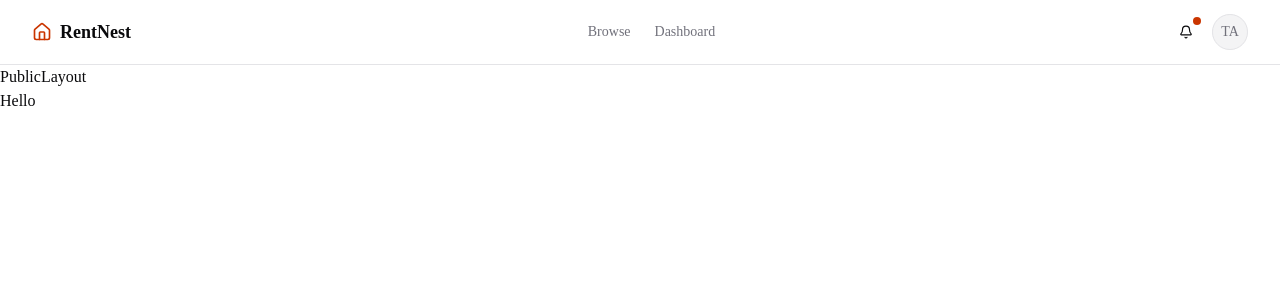
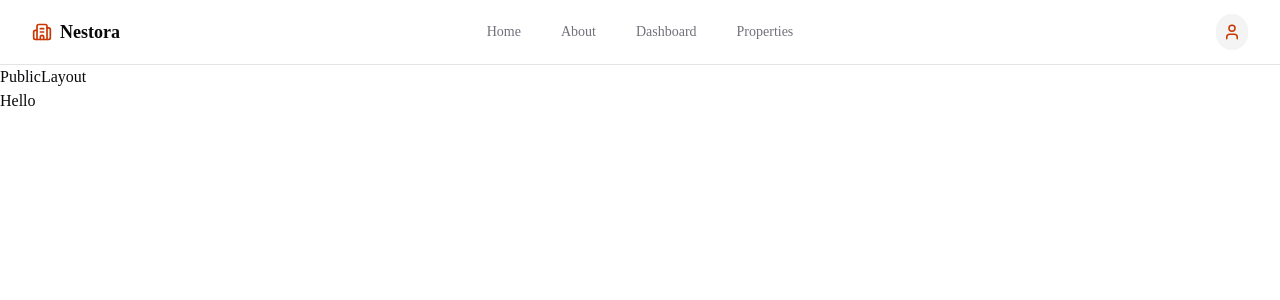
Before and after one commit to sumayaislamm/Nestora_Frontend, a Next.js app: page / in a window 1280 px wide. Shown: the top 300 px of the page. Built offline with nearby package versions, Linux system fonts and the light colour scheme.

Commit message:
navbar primary complete

```diff
--- /dev/null
+++ b/app/(public)/about/page.tsx
@@ -0,0 +1,9 @@
+import React from 'react'
+
+const AboutPage = () => {
+  return (
+    <div>AboutPage</div>
+  )
+}
+
+export default AboutPage;
--- a/components/navbar.tsx
+++ b/components/navbar.tsx
@@ -1,237 +1,109 @@
-"use client";
-
 import Link from "next/link";
-import { useState } from "react";
-import { Home, Menu, Bell, Plus, X } from "lucide-react";
-import { Button } from "@/components/ui/button";
-import { Badge } from "@/components/ui/badge";
+import { Building2, User, Settings,LogOut, } from "lucide-react";
 import {
   DropdownMenu,
   DropdownMenuContent,
   DropdownMenuItem,
-  DropdownMenuLabel,
+  DropdownMenuTrigger,
   DropdownMenuSeparator,
-  DropdownMenuTrigger,
 } from "@/components/ui/dropdown-menu";
-import {
-  Avatar,
-  AvatarFallback,
-  AvatarImage,
-} from "@/components/ui/avatar";
-import { Sheet, SheetContent, SheetTrigger } from "@/components/ui/sheet";
-
-// Replace this with your real auth hook (e.g. useSession, useAuth, etc.)
-type Role = "guest" | "tenant" | "landlord" | "admin";
-
-interface CurrentUser {
-  name: string;
-  role: Role;
-  avatarUrl?: string;
-}
-
-// TEMP: swap with real session data
-const useCurrentUser = (): CurrentUser | null => {
-  return {
-    name: "Tanvir Ahmed",
-    role: "tenant",
-    avatarUrl: undefined,
-  };
-};
-
-const initials = (name: string) =>
-  name
-    .split(" ")
-    .map((part) => part[0])
-    .join("")
-    .toUpperCase()
-    .slice(0, 2);
-
-const roleLinks: Record<Exclude<Role, "guest">, { href: string; label: string }[]> = {
-  tenant: [
-    { href: "/properties", label: "Browse" },
-    { href: "/dashboard/tenant", label: "Dashboard" },
-  ],
-  landlord: [
-    { href: "/dashboard/landlord", label: "My properties" },
-    { href: "/dashboard/landlord/requests", label: "Requests" },
-  ],
-  admin: [
-    { href: "/dashboard/admin", label: "Dashboard" },
-    { href: "/dashboard/admin/users", label: "Users" },
-    { href: "/dashboard/admin/listings", label: "Listings" },
-  ],
-};
-
-const roleDashboardHref: Record<Exclude<Role, "guest">, string> = {
-  tenant: "/dashboard/tenant",
-  landlord: "/dashboard/landlord",
-  admin: "/dashboard/admin",
-};
 
 export function Navbar() {
-  const user = useCurrentUser();
-  const [mobileOpen, setMobileOpen] = useState(false);
-  const links = user ? roleLinks[user.role as Exclude<Role, "guest">] : [];
-
+  // User dropdown menu items
+  const USER_MENU_ITEMS = [
+    { label: "Profile", href: "/profile", icon: User },
+    { label: "Settings", href: "/settings", icon: Settings },
+  ];
   return (
-    <header className="sticky top-0 z-50 w-full border-b bg-background/95 backdrop-blur supports-[backdrop-filter]:bg-background/60">
-      <div className="mx-auto flex h-16 max-w-7xl items-center justify-between px-4 sm:px-6 lg:px-8">
-        {/* Logo */}
-        <Link href="/" className="flex items-center gap-2 font-semibold text-lg">
-          <Home className="h-5 w-5 text-primary" />
-          RentNest
+    <header className="sticky top-0 z-50 w-full border-b bg-background">
+      <div className="relative mx-auto flex h-16 max-w-7xl items-center justify-between px-4 sm:px-6 lg:px-8">
+        {/* Left: Logo */}
+        <Link
+          href="/"
+          className="flex items-center gap-2 font-semibold text-lg"
+        >
+          <Building2 className="h-5 w-5 text-primary" />
+          Nestora
         </Link>
 
-        {/* Desktop nav links */}
-        <nav className="hidden md:flex items-center gap-6">
-          {(user ? links : [{ href: "/properties", label: "Browse" }]).map(
-            (link) => (
+        {/* Middle: Nav links (absolutely centered) */}
+        <nav className="absolute left-1/2 hidden -translate-x-1/2 items-center gap-10 md:flex">
           <Link
-                key={link.href}
-                href={link.href}
+            href="/"
             className="text-sm font-medium text-muted-foreground transition-colors hover:text-foreground"
           >
-                {link.label}
+            Home
           </Link>
-            )
-          )}
+          <Link
+            href="/about"
+            className="text-sm font-medium text-muted-foreground transition-colors hover:text-foreground"
+          >
+            About
+          </Link>
+          <Link
+            href="/tenant-dashboard"
+            className="text-sm font-medium text-muted-foreground transition-colors hover:text-foreground"
+          >
+            Dashboard
+          </Link>
+          <Link
+            href="/properties"
+            className="text-sm font-medium text-muted-foreground transition-colors hover:text-foreground"
+          >
+            Properties
+          </Link>
         </nav>
 
-        {/* Right side */}
-        <div className="hidden md:flex items-center gap-3">
-          {!user ? (
-            <>
-              <Button variant="ghost" asChild>
-                <Link href="/auth/login">Log in</Link>
-              </Button>
-              <Button asChild>
-                <Link href="/auth/register">Sign up</Link>
-              </Button>
-            </>
-          ) : (
-            <>
-              {user.role === "landlord" && (
-                <Button asChild size="sm" className="gap-1.5">
-                  <Link href="/dashboard/landlord/properties/new">
-                    <Plus className="h-4 w-4" />
-                    Add property
-                  </Link>
-                </Button>
-              )}
-
-              {user.role !== "admin" && (
-                <Button variant="ghost" size="icon" className="relative" asChild>
-                  <Link href="/notifications">
-                    <Bell className="h-5 w-5" />
-                    <Badge className="absolute -right-0.5 -top-0.5 h-2 w-2 rounded-full p-0" />
-                    <span className="sr-only">Notifications</span>
-                  </Link>
-                </Button>
-              )}
+        {/* Right: Profile icon */}
 
         <DropdownMenu>
           <DropdownMenuTrigger asChild>
-                  <button className="rounded-full">
-                    <Avatar className="h-9 w-9">
-                      <AvatarImage src={user.avatarUrl} alt={user.name} />
-                      <AvatarFallback>{initials(user.name)}</AvatarFallback>
-                    </Avatar>
+            <div className="gap-2 flex cursor-pointer">
+              <div className="size-8 rounded-full bg-primary/10 flex items-center justify-center">
+                <button className="flex h-9 w-9 items-center justify-center rounded-full bg-muted transition-colors hover:bg-muted/80">
+                  {/* Profile Icon  */}
+                  <User className="h-4.5 w-4.5 text-primary cursor-pointer" />
                 </button>
+              </div>
+            </div>
           </DropdownMenuTrigger>
-                <DropdownMenuContent align="end" className="w-56">
-                  <DropdownMenuLabel>
-                    <p className="text-sm font-medium">{user.name}</p>
-                    <p className="text-xs font-normal capitalize text-muted-foreground">
-                      {user.role}
-                    </p>
-                  </DropdownMenuLabel>
-                  <DropdownMenuSeparator />
-                  <DropdownMenuItem asChild>
-                    <Link href={roleDashboardHref[user.role as Exclude<Role, "guest">]}>
-                      Dashboard
+          <DropdownMenuContent align="end" className="w-48">
+            <div className="px-2 py-1.5 text-sm font-medium text-foreground mb-2">
+              Name
+            </div>
+            <div className="px-2 pb-2 text-xs text-muted-foreground">
+              Email
+            </div>
+            <div className="px-2 pb-2 text-xs text-muted-foreground">
+              Role
+            </div>
+            <DropdownMenuSeparator className="mb-2" />
+            {USER_MENU_ITEMS.map((item) => {
+              const Icon = item.icon;
+              return (
+                <DropdownMenuItem key={item.href} asChild>
+                  <Link
+                    href={item.href}
+                    className="flex items-center gap-2 cursor-pointer"
+                  >
+                    <Icon className="size-4" />
+                    <span>{item.label}</span>
                   </Link>
                 </DropdownMenuItem>
-                  {user.role === "tenant" && (
-                    <DropdownMenuItem asChild>
-                      <Link href="/dashboard/tenant">My requests</Link>
-                    </DropdownMenuItem>
-                  )}
-                  <DropdownMenuSeparator />
-                  <DropdownMenuItem className="text-destructive focus:text-destructive">
-                    Log out
+              );
+            })}
+            <DropdownMenuSeparator className="my-2" />
+            <DropdownMenuItem
+            //   onClick={async () => {
+            //     handleUserMenuAction("logout");
+            //   }}
+              className="gap-2 cursor-pointer text-destructive"
+            >
+              <LogOut className="size-4" />
+              <span>Logout</span>
             </DropdownMenuItem>
           </DropdownMenuContent>
         </DropdownMenu>
-            </>
-          )}
-        </div>
-
-        {/* Mobile menu trigger */}
-        <Sheet open={mobileOpen} onOpenChange={setMobileOpen}>
-          <SheetTrigger asChild className="md:hidden">
-            <Button variant="ghost" size="icon">
-              <Menu className="h-5 w-5" />
-              <span className="sr-only">Open menu</span>
-            </Button>
-          </SheetTrigger>
-          <SheetContent side="right" className="w-72">
-            <div className="flex items-center justify-between mb-6">
-              <span className="font-semibold text-lg flex items-center gap-2">
-                <Home className="h-5 w-5 text-primary" />
-                RentNest
-              </span>
-              <Button
-                variant="ghost"
-                size="icon"
-                onClick={() => setMobileOpen(false)}
-              >
-                <X className="h-5 w-5" />
-              </Button>
-            </div>
-
-            <div className="flex flex-col gap-1">
-              {(user ? links : [{ href: "/properties", label: "Browse" }]).map(
-                (link) => (
-                  <Link
-                    key={link.href}
-                    href={link.href}
-                    onClick={() => setMobileOpen(false)}
-                    className="rounded-md px-3 py-2 text-sm font-medium hover:bg-accent"
-                  >
-                    {link.label}
-                  </Link>
-                )
-              )}
-            </div>
-
-            <div className="mt-6 border-t pt-4 flex flex-col gap-2">
-              {!user ? (
-                <>
-                  <Button variant="outline" asChild>
-                    <Link href="/auth/login">Log in</Link>
-                  </Button>
-                  <Button asChild>
-                    <Link href="/auth/register">Sign up</Link>
-                  </Button>
-                </>
-              ) : (
-                <>
-                  {user.role === "landlord" && (
-                    <Button asChild className="gap-1.5">
-                      <Link href="/dashboard/landlord/properties/new">
-                        <Plus className="h-4 w-4" />
-                        Add property
-                      </Link>
-                    </Button>
-                  )}
-                  <Button variant="ghost" className="justify-start px-3">
-                    Log out
-                  </Button>
-                </>
-              )}
-            </div>
-          </SheetContent>
-        </Sheet>
       </div>
     </header>
   );
--- a/package.json
+++ b/package.json
@@ -14,10 +14,12 @@
     "clsx": "^2.1.1",
     "lucide-react": "^1.27.0",
     "next": "16.2.12",
+    "next-themes": "^0.4.6",
     "radix-ui": "^1.6.7",
     "react": "19.2.4",
     "react-dom": "19.2.4",
     "shadcn": "^4.16.0",
+    "sonner": "^2.0.7",
     "tailwind-merge": "^3.6.0",
     "tw-animate-css": "^1.4.0"
   },
```
Also changed, not shown: components/ui/sonner.tsx (added, +49 -0 lines), 1 other file (tests, documents, lock files or other folders). Lines whose indentation alone changed are shown as unchanged.
